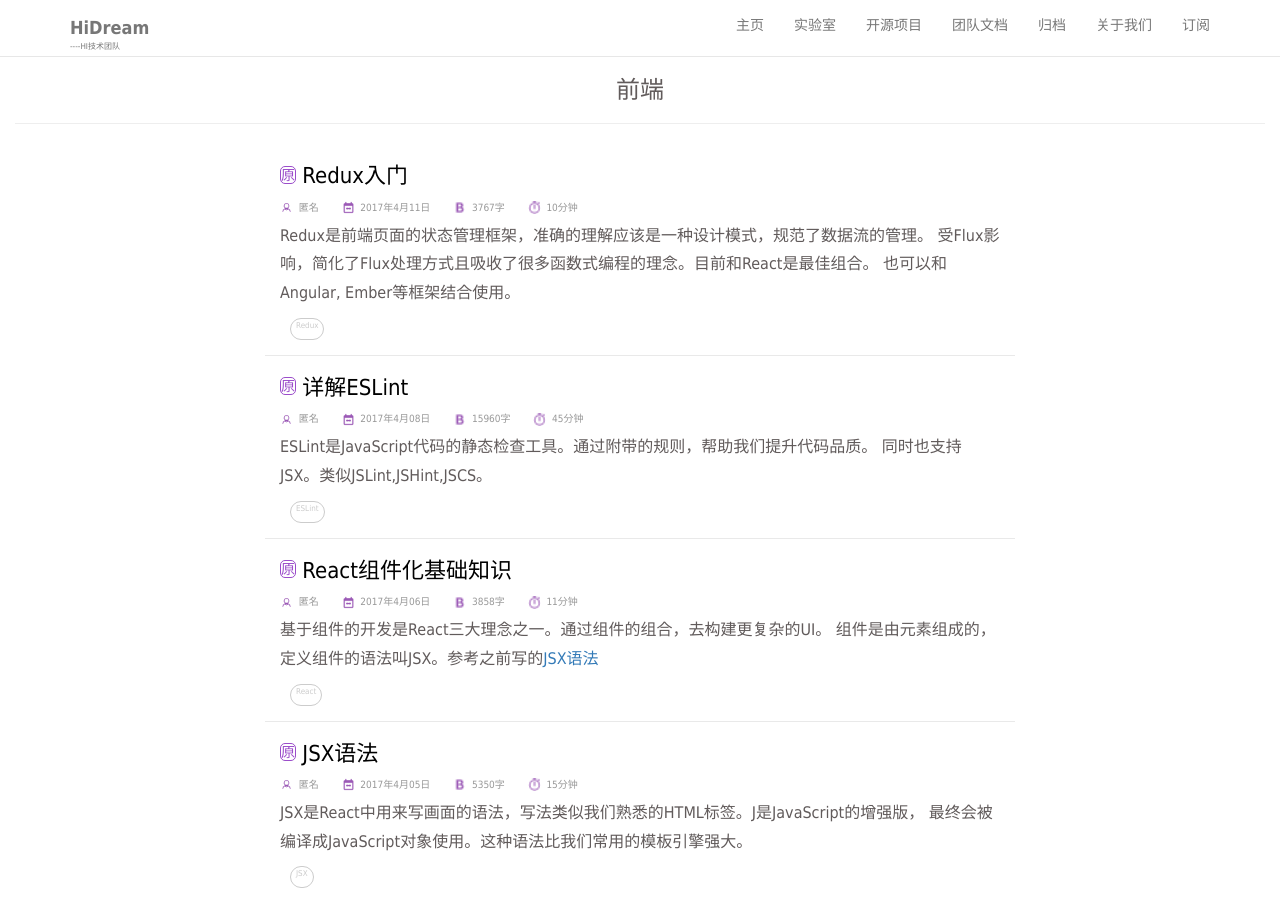
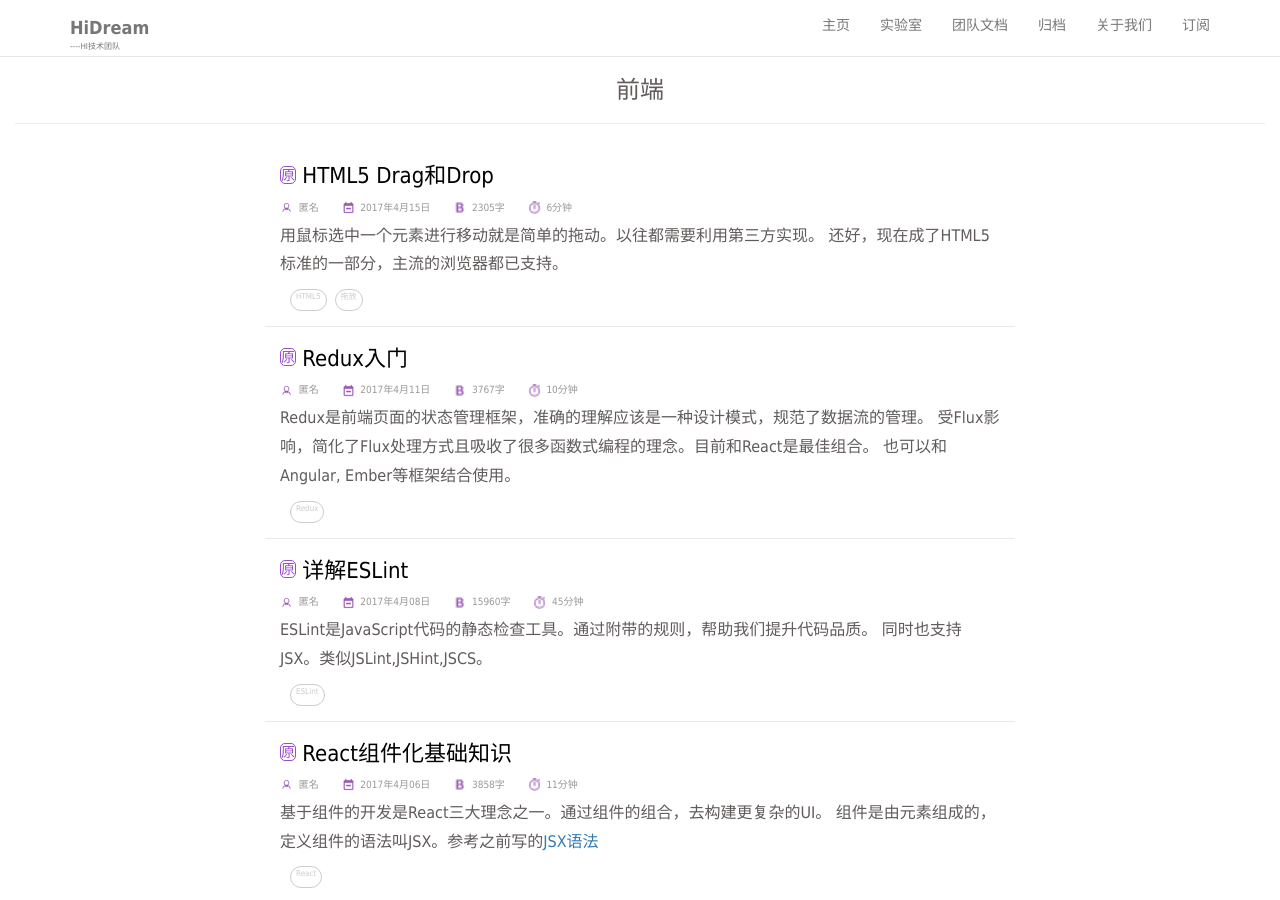
Before and after one commit to DreamHi/DreamHi.github.io, a Jekyll site: the page built from views/category/frontend.html, in a window 1280 px wide and 900 px high. Built offline with Jekyll 4.4.1, drawn with Linux system fonts in a browser that asks for light colours; comment, search, counter and statistics services are not loaded.

Commit message:
追加新博客

````diff
--- a/_includes/nav.html
+++ b/_includes/nav.html
@@ -21,7 +21,7 @@
       <ul class="nav navbar-nav navbar-right">
         <li {% if page.title == "Home" %}class="header-active" {% endif %}><a href="/">主页</a></li>
         <li {% if page.title == "Product" %}class="header-active"{% endif %}><a href="/views/product.html">实验室</a></li>
-        <li {% if page.title == "OpenSrc" %}class="header-active"{% endif %}><a href="/views/opensrc.html">开源项目</a></li>
+        <!--<li {% if page.title == "OpenSrc" %}class="header-active"{% endif %}><a href="/views/opensrc.html">开源项目</a></li>-->
         <li {% if page.title == "Document" %}class="header-active"{% endif %}><a href="/views/document.html">团队文档</a></li>
         <li {% if page.title == "Archives" %}class="header-active"{% endif %}><a href="/views/archives.html">归档</a></li>
         <li {% if page.title == "About" %}class="header-active"{% endif %}><a href="/views/about.html">关于我们</a></li>
--- /dev/null
+++ b/_posts/frontend/2017-04-15-HTML5-DragAndDrop.md
@@ -0,0 +1,108 @@
+---
+layout: post
+title: HTML5 Drag和Drop
+categories: frontend
+catalog: true
+original: true
+tags: HTML5 拖放
+---
+
+用鼠标选中一个元素进行移动就是简单的拖动。以往都需要利用第三方实现。
+还好，现在成了HTML5标准的一部分，主流的浏览器都已支持。
+
+任何元素都可以拖放，但是默认是不能拖动的。只需要给元素追加一个属性，就可以让其可拖动。
+
+```html
+<img draggable="true" />
+```
+
+### 拖动的过程
+
+拖动开始(ondragstart) -> 设置拖动数据(setData) -> 放入位置(ondragover) -> 放置(ondrop)
+
+dragstart -> drag -> dragenter -> dragover ->  dragleave  -> drop -> dragend
+
+ondragover 事件规定在何处放置被拖动的数据。
+默认地，无法将数据/元素放置到其他元素中。如果需要设置允许放置，我们必须阻止对元素的默认处理方式。
+
+在拖动目标上触发的事件（源元素）：
+* ondragstart:用户开始拖动元素时触发
+* ondrag:元素正在拖动时触发
+* ondragend:用户完成元素拖动后触发
+
+释放目标时触发的事件
+* ondragenter:当被鼠标拖动的对象进入其容器范围内时触发此事件
+* ondragover:当某被拖动的对象在另一对象容器范围内拖动时触发此事件
+* ondragleave:当被鼠标拖动的对象离开其容器范围内时触发此事件
+* ondrop:在一个拖动过程中，释放鼠标键时触发此事件
+
+### 简单例子
+
+```html
+<!DOCTYPE HTML>
+<html>
+   <head>
+
+      <style type="text/css">
+         #boxA, #boxB {
+            float:left;padding:10px;margin:10px;-moz-user-select:none;
+         }
+
+         #boxA { background-color: #6633FF; width:75px; height:75px;  }
+         #boxB { background-color: #FF6699; width:150px; height:150px; }
+      </style>
+
+      <script type="text/javascript">
+         function dragStart(ev) {
+            ev.dataTransfer.effectAllowed='move';
+            ev.dataTransfer.setData("Text", ev.target.getAttribute('id'));
+            ev.dataTransfer.setDragImage(ev.target,0,0);
+
+            return true;
+         }
+
+         function dragEnter(ev) {
+            event.preventDefault();
+            return true;
+         }
+
+         function dragOver(ev) {
+            return false;
+         }
+
+         function dragDrop(ev) {
+            var src = ev.dataTransfer.getData("Text");
+            ev.target.appendChild(document.getElementById(src));
+            ev.stopPropagation();
+            return false;
+         }
+      </script>
+
+   </head>
+   <body>
+
+      <center>
+         <h2>Drag and drop HTML5 demo</h2>
+         <div>Try to move the purple box into the pink box.</div>
+
+         <div id="boxA" draggable="true"
+            ondragstart="return dragStart(ev)">
+            <p>Drag Me</p>
+         </div>
+
+         <div id="boxB" ondragenter="return dragEnter(ev)"
+            ondrop="return dragDrop(ev)"
+            ondragover="return dragOver(ev)">Dustbin
+         </div>
+
+      </center>
+
+   </body>
+</html>
+```
+
+### 第三方插件
+* [dragula](https://bevacqua.github.io/dragula/)
+* [Sortable](http://rubaxa.github.io/Sortable/)
+* [Drag and Drop for React](http://react-dnd.github.io/react-dnd/)
+* [react-grid-layout](https://github.com/STRML/react-grid-layout)
````
